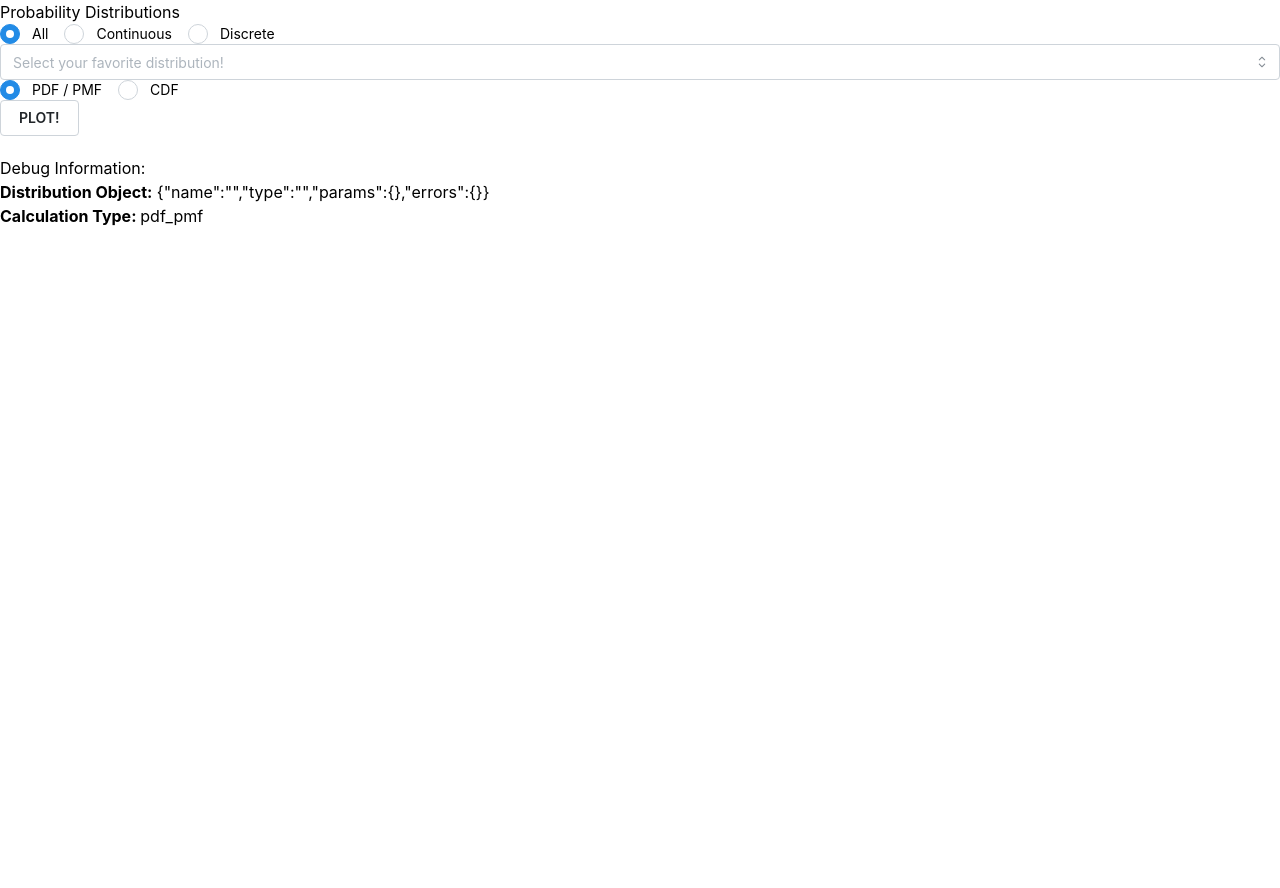
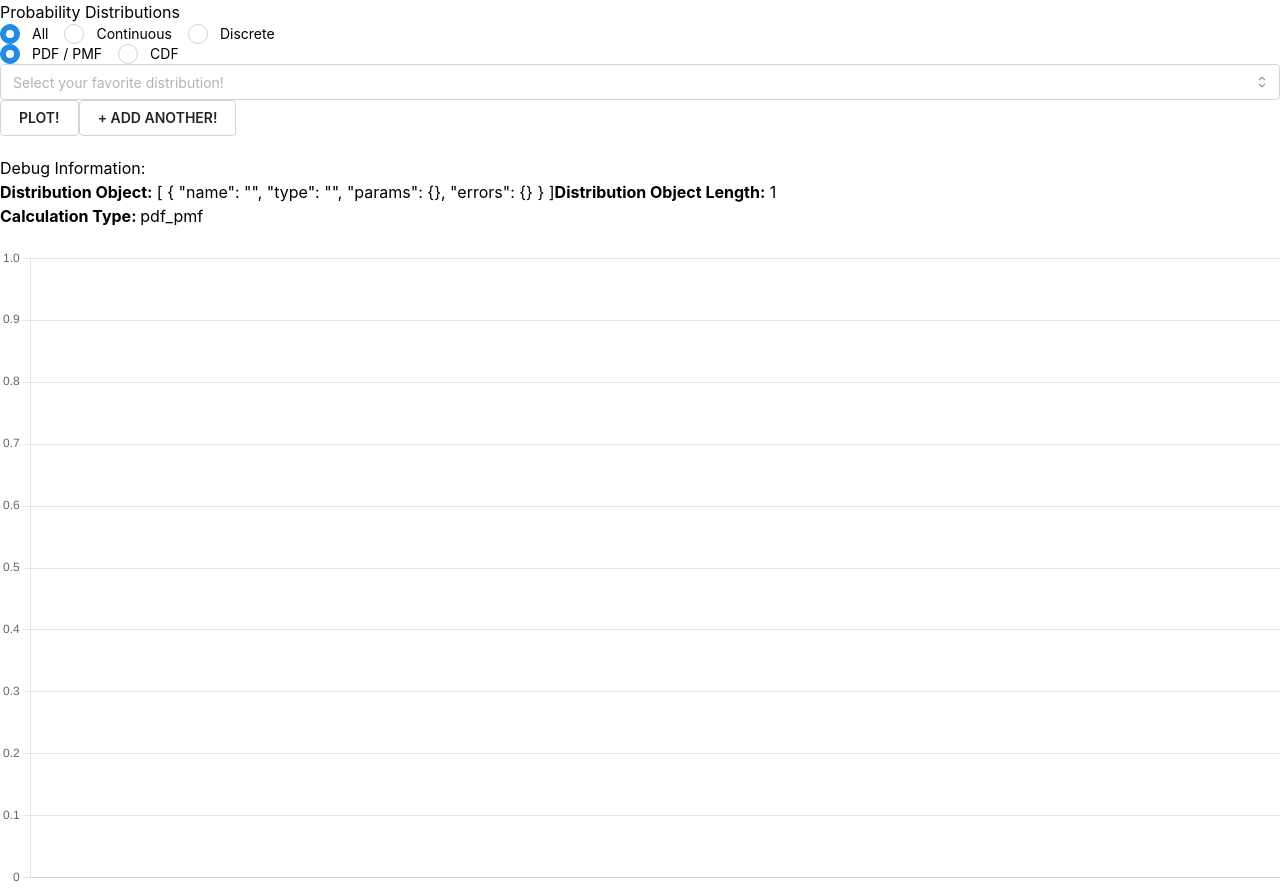
Before and after one commit to winston-edwin-chiong/plotability, a React (Vite) app: page / in a window 1280 px wide. Before the commit the page ends 800 px from the top, so only its background shows below. Built offline with nearby package versions, Linux system fonts and the light colour scheme; what @stdlib/stats-base-dists would draw is missing.

Commit message:
change distribution object to an array of distribution objects

```diff
--- a/src/App.tsx
+++ b/src/App.tsx
@@ -19,17 +19,19 @@ import { validateDistribution } from "./utils/validations";
 export default function App() {
   const [distCategory, setdistCategory] = useInputState<string>("all");
   const [distFunction, setDistFunction] = useInputState<string>("pdf_pmf");
-  const [distribution, setDistribution] = useState<Distribution>({
+  const [distributions, setDistributions] = useState<Distribution[]>([
+    {
       name: "",
       type: "",
       params: {},
       errors: {},
-  });
-  const [data, setData] = useState<Data>({ x: [], y: [] });
+    },
+  ]);
+  const [data, setData] = useState<Data[]>([{ x: [], y: [] }]);
   const [chartType, setChartType] = useState<string>("");
 
-  const handleDistributionChange = (value: string | null) => {
-    if (!value || value === distribution.name) return;
+  const handleDistributionChange = (value: string | null, index: number) => {
+    if (!value || value === distributions[index].name) return;
 
     // Find the distribution parameters from the data.
     const type = DistributionsData.distributions.find(
@@ -42,60 +44,112 @@ export default function App() {
     };
 
     // Copy over parameter values up to the number of the new distribution's parameters.
-    const oldKeys = Object.keys(distribution.params);
+    const oldKeys = Object.keys(distributions[index].params);
     const newKeys = Object.keys(newParamsValues);
     for (let i = 0; i < newKeys.length; i++) {
       if (i < oldKeys.length) {
-        newParamsValues[newKeys[i]] = distribution.params[oldKeys[i]];
+        newParamsValues[newKeys[i]] = distributions[index].params[oldKeys[i]];
       } else {
         newParamsValues[newKeys[i]] = "";
       }
     }
 
-    setDistribution({
+    const newDistributions = [...distributions];
+    newDistributions[index] = {
       name: value,
       type: type as "" | "continuous" | "discrete",
       params: newParamsValues,
       errors: {},
-    });
+    };
+    setDistributions(newDistributions);
   };
 
   const handlePlotButtonClick = () => {
+    console.log("Plot button clicked!");
     // Validate the distribution parameters before plotting.
-    const errors = validateDistribution(distribution);
-    setDistribution({ ...distribution, errors: errors });
+    const newDistributions = [...distributions];
+    for (let i = 0; i < distributions.length; i++) {
+      const errors = validateDistribution(distributions[i]);
+      newDistributions[i] = { ...distributions[i], errors: errors };
       console.log(errors);
-    if (Object.keys(errors).length !== 0) return;
+    }
+    setDistributions(newDistributions);
+    for (let i = 0; i < distributions.length; i++) {
+      // Don't calculate & plot if there are errors.
+      if (!(Object.keys(distributions[i].errors).length === 0)) return;
+    }
 
+    console.log("Calculating and plotting...");
     // Calculate the new data and update the chart.
-    const data = getDistributionData(distribution, distFunction);
-    setData(data);
-    setChartType(distribution.type);
+    const newData = [...data];
+    for (let i = 0; i < newDistributions.length; i++) {
+      const chartData = getDistributionData(newDistributions[i], distFunction);
+      newData[i] = chartData;
+    }
+    setData(newData);
   };
 
-  const handleParamChange = (value: number | string, parameter: string) => {
-    const newParamsValues = { ...distribution.params };
+  const handleParamChange = (
+    value: number | string,
+    parameter: string,
+    index: number
+  ) => {
+    const newParamsValues = { ...distributions[index].params };
     newParamsValues[parameter] = value;
-    setDistribution({ ...distribution, params: newParamsValues });
+    const newDistributions = [...distributions];
+    newDistributions[index] = {
+      ...distributions[index],
+      params: newParamsValues,
+    };
+    setDistributions(newDistributions);
   };
 
-  const handleSliderChangeEnd = (value: number | string, parameter: string) => {
+  const handleSliderChangeEnd = (
+    value: number | string,
+    parameter: string,
+    index: number
+  ) => {
+    console.log("Slider change end!");
     // The sliders also update the chart. This function is called when the user stops dragging the slider.
-    const newParamsValues = { ...distribution.params };
+    const newParamsValues = { ...distributions[index].params };
     newParamsValues[parameter] = value;
-    const newDistribution = { ...distribution, params: newParamsValues };
-    setDistribution(newDistribution);
+    const newDistributions = [...distributions];
+    newDistributions[index] = {
+      ...distributions[index],
+      params: newParamsValues,
+    };
 
     // Validate the distribution parameters before plotting.
-    const errors = validateDistribution(newDistribution);
-    setDistribution({ ...newDistribution, errors: errors });
-    console.log(errors);
-    if (Object.keys(errors).length !== 0) return;
+    for (let i = 0; i < newDistributions.length; i++) {
+      const errors = validateDistribution(newDistributions[i]);
+      newDistributions[i] = { ...newDistributions[i], errors: errors };
+    }
+    setDistributions(newDistributions);
+    // Don't calculate & plot if there are errors.
+    for (let i = 0; i < distributions.length; i++) {
+      if (!(Object.keys(distributions[i].errors).length === 0)) return;
+    }
 
+    console.log("Calculating and plotting...");
     // Calculate the new data and update the chart.
-    const data = getDistributionData(newDistribution, distFunction);
-    setData(data);
-    setChartType(distribution.type);
+    const newData = [...data];
+    for (let i = 0; i < newDistributions.length; i++) {
+      const chartData = getDistributionData(newDistributions[i], distFunction);
+      newData[i] = chartData;
+    }
+    setData(newData);
+  };
+
+  const handleAddClick = () => {
+    setDistributions([
+      ...distributions,
+      {
+        name: "",
+        type: "",
+        params: {},
+        errors: {},
+      },
+    ]);
   };
 
   return (
@@ -111,11 +165,6 @@ export default function App() {
           <Radio value="discrete" label="Discrete" />
         </Group>
       </Radio.Group>
-      <DistributionSelect
-        distribution={distribution}
-        distCategory={distCategory}
-        distributionOnChange={handleDistributionChange}
-      />
       <Radio.Group
         value={distFunction}
         onChange={(value) => setDistFunction(value)}
@@ -125,22 +174,39 @@ export default function App() {
           <Radio value="cdf" label="CDF" />
         </Group>
       </Radio.Group>
+      {distributions.map((distribution, index) => (
+        <div key={index}>
+          <DistributionSelect
+            distribution={distribution}
+            distCategory={distCategory}
+            distributionOnChange={handleDistributionChange}
+            index={index}
+          />
           <ParameterSettings
             distribution={distribution}
             inputOnChange={handleParamChange}
             sliderOnChange={handleParamChange}
             sliderOnChangeEnd={handleSliderChangeEnd}
+            index={index}
           />
+        </div>
+      ))}
       <Button variant="default" onClick={() => handlePlotButtonClick()}>
         PLOT!
       </Button>
-      {distribution.name && <Button variant="default">+ ADD ANOTHER!</Button>}
+      {distributions.length < 3 && (
+        <Button variant="default" onClick={handleAddClick}>
+          + ADD ANOTHER!
+        </Button>
+      )}
 
       {/* Render state in the DOM for debugging */}
       <div style={{ marginTop: "20px" }}>
         <h3>Debug Information:</h3>
         <p>
-          <strong>Distribution Object:</strong> {JSON.stringify(distribution)}
+          <strong>Distribution Object:</strong>{" "}
+          {JSON.stringify(distributions, null, 2)}
+          <strong>Distribution Object Length:</strong> {distributions.length}
         </p>
         <p>
           <strong>Calculation Type: </strong>
@@ -149,8 +215,9 @@ export default function App() {
       </div>
 
       <div style={{ marginTop: "20px" }}>
-        {chartType === "continuous" && <ContinuousChart data={data} />}
-        {chartType === "discrete" && <DiscreteChart data={data} />}
+        <ContinuousChart data={data} />
+        {/* {chartType === "continuous" && <ContinuousChart data={data} />}
+        {chartType === "discrete" && <DiscreteChart data={data} />} */}
       </div>
     </MantineProvider>
   );
--- a/src/components/DistributionSelect.tsx
+++ b/src/components/DistributionSelect.tsx
@@ -7,10 +7,12 @@ export default function DistributionSelect({
   distribution,
   distCategory,
   distributionOnChange,
+  index,
 }: {
   distribution: Distribution;
   distCategory: string;
-  distributionOnChange: (value: string | null) => void;
+  distributionOnChange: (value: string | null, index: number) => void;
+  index: number;
 }) {
   return (
     <Select
@@ -25,7 +27,7 @@ export default function DistributionSelect({
               .sort((a, b) => a.label.localeCompare(b.label))
       }
       value={distribution.name || ""}
-      onChange={(value) => distributionOnChange(value)}
+      onChange={(value) => distributionOnChange(value, index)}
       searchable={true}
       allowDeselect={false}
       clearable={true}
--- a/src/components/ParameterSettings.tsx
+++ b/src/components/ParameterSettings.tsx
@@ -10,11 +10,13 @@ export default function ParameterSettings({
   inputOnChange,
   sliderOnChange,
   sliderOnChangeEnd,
+  index,
 }: {
   distribution: Distribution;
-  inputOnChange: (value: number | string, parameter: string) => void;
-  sliderOnChange: (value: number | string, parameter: string) => void;
-  sliderOnChangeEnd: (value: number | string, parameter: string) => void;
+  inputOnChange: (value: number | string, parameter: string, index: number) => void;
+  sliderOnChange: (value: number | string, parameter: string, index: number) => void;
+  sliderOnChangeEnd: (value: number | string, parameter: string, index: number) => void;
+  index: number;
 }) {
   return (
     <>
@@ -25,7 +27,7 @@ export default function ParameterSettings({
             <NumberInput
               value={distribution.params[parameter] as number}
               label={parameter}
-              onChange={(value) => inputOnChange(value, parameter)}
+              onChange={(value) => inputOnChange(value, parameter, index)}
               error={distribution.errors?.[parameter]}
             />
             <ParameterSlider
@@ -33,6 +35,7 @@ export default function ParameterSettings({
               parameter={parameter}
               sliderOnChange={sliderOnChange}
               sliderOnChangeEnd={sliderOnChangeEnd}
+              index={index}
             />
           </Stack>
         ))}
@@ -45,11 +48,13 @@ function ParameterSlider({
   parameter,
   sliderOnChange,
   sliderOnChangeEnd,
+  index,
 }: {
   distribution: Distribution;
   parameter: string;
-  sliderOnChange: (value: number | string, parameter: string) => void;
-  sliderOnChangeEnd: (value: number | string, parameter: string) => void;
+  sliderOnChange: (value: number | string, parameter: string, index: number) => void;
+  sliderOnChangeEnd: (value: number | string, parameter: string, index: number) => void;
+  index: number;
 }) {
   const sliders = getSliders(distribution);
 
@@ -74,8 +79,8 @@ function ParameterSlider({
         min={sliderSettings.min}
         max={sliderSettings.max}
         step={sliderSettings.step}
-        onChange={(value) => sliderOnChange(value, parameter)}
-        onChangeEnd={(value) => sliderOnChangeEnd(value, parameter)}
+        onChange={(value) => sliderOnChange(value, parameter, index)}
+        onChangeEnd={(value) => sliderOnChangeEnd(value, parameter, index)}
       />
       <Group align="center" justify="center">
         <NumberInput
--- a/src/utils/calculations.ts
+++ b/src/utils/calculations.ts
@@ -371,8 +371,8 @@ function calculateContinuousDistData(
     i <= xBounds[1] + 1;
     i += (xBounds[1] - 1 - xBounds[0] + 1) / numPoints
   ) {
-    y.push(Number(distFunc(i, ...Object.values(params)).toFixed(8)));
-    x.push(Number(i.toFixed(1)));
+    y.push(Number(distFunc(i, ...Object.values(params)).toFixed(4)));
+    x.push(Number(i.toFixed(4)));
   }
   return { x: x, y: y };
 }
@@ -396,7 +396,7 @@ function calculateDiscreteDistData(
   const y: number[] = [];
   const x: number[] = [];
   xBounds.forEach((i) => {
-    y.push(distFunc(i, ...Object.values(params)));
+    y.push(Number(distFunc(i, ...Object.values(params)).toFixed(4)));
     x.push(i);
   });
   return { x: x, y: y };
```
Lines whose indentation alone changed are shown as unchanged.
